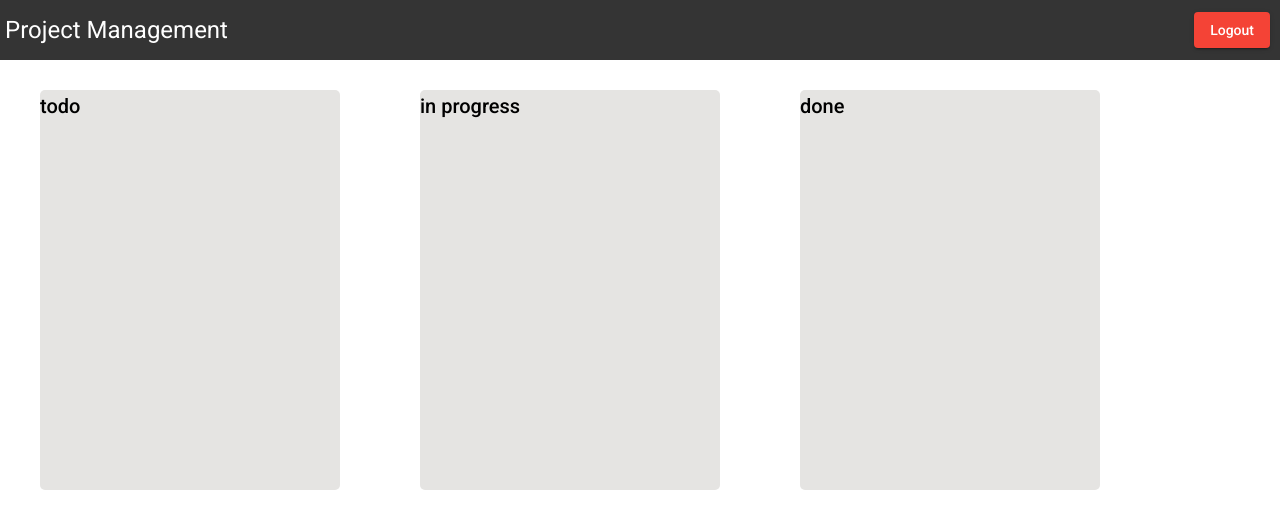
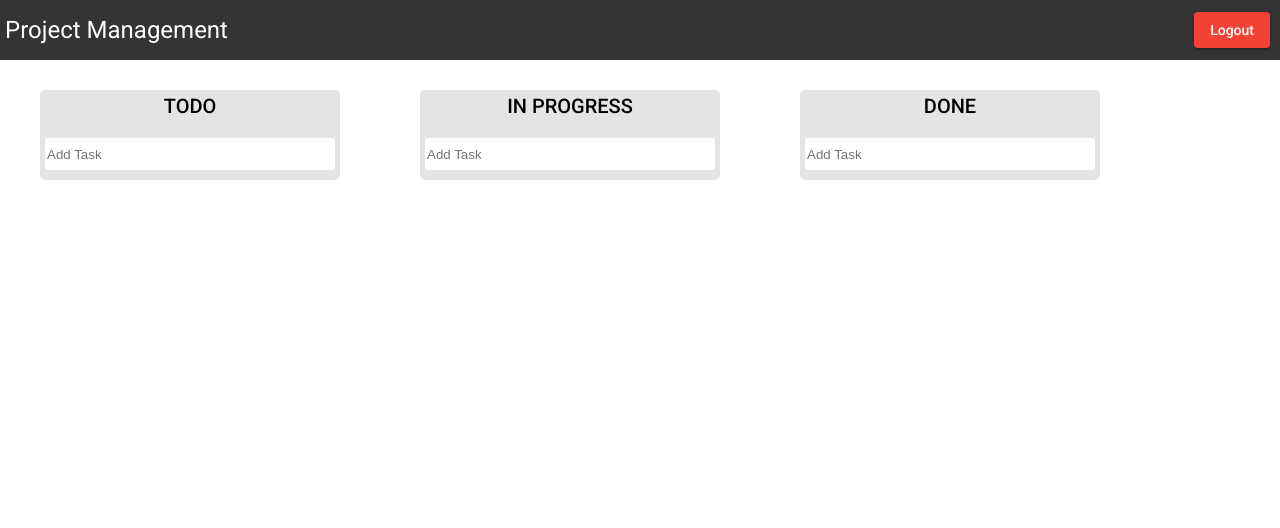
Before and after one commit to javiguerra777/final-project-javi, an Angular app in the folder frontend/: page /my/project/1 in a window 1280 px wide. Shown: the top 528 px of the page. Built offline with nearby package versions, Linux system fonts and the light colour scheme.

Commit message:
feat(UI): UI is built and has good functionality without a backend implementation

```diff
--- a/frontend/src/app/features/project/project-item/project-item.component.html
+++ b/frontend/src/app/features/project/project-item/project-item.component.html
@@ -1 +1,8 @@
-<h2>{{project.name}}</h2>
+<h2>{{project.name.toUpperCase()}}</h2>
+<div class="tasks-container">
+  <div *ngFor="let item of project.projects">
+    {{item}}
+  </div>
+<form [formGroup]="taskForm" (submit)="submitTask()" class="add-task-form">
+  <input type="text" name="task" id="task" placeholder="Add Task" formControlName="task">
+</form>
--- a/frontend/src/app/features/project/project-item/project-item.component.scss
+++ b/frontend/src/app/features/project/project-item/project-item.component.scss
@@ -0,0 +1,18 @@
+h2 {
+  text-align: center;
+}
+.tasks-container {
+  width: 100%;
+  height: 100%;
+}
+.add-task-form {
+  display: flex;
+  flex-direction: column;
+  padding: 0 5px;
+  margin-top: 5px;
+  input {
+    height: 30px;
+    border-radius: 3px;
+    border: none;
+  }
+}
--- a/frontend/src/app/features/project/project-item/project-item.component.ts
+++ b/frontend/src/app/features/project/project-item/project-item.component.ts
@@ -1,4 +1,5 @@
 import { Component, OnInit, Input } from '@angular/core';
+import { FormControl, FormGroup } from '@angular/forms';
 
 type Project = {
   name: string;
@@ -11,10 +12,16 @@ type Project = {
 })
 export class ProjectItemComponent implements OnInit {
   @Input() project!: Project;
+  taskForm = new FormGroup({
+    task: new FormControl(''),
+  });
 
   constructor() { }
 
   ngOnInit(): void {
   }
-
+  submitTask() {
+   this.project.projects.push(this.taskForm.value.task);
+   this.taskForm.reset();
+  }
 }
--- a/frontend/src/app/features/project/project.component.html
+++ b/frontend/src/app/features/project/project.component.html
@@ -1,8 +1,10 @@
 <div class="container">
   <app-navbar></app-navbar>
   <div class="projects-container">
-    <div *ngFor="let item of projects" class="card">
-      <app-project-item [project]="item"></app-project-item>
-    </div>
+      <div *ngFor="let item of projects">
+        <div class="card">
+          <app-project-item [project]="item"></app-project-item>
+        </div>
+      </div>
   </div>
 </div>
--- a/frontend/src/app/features/project/project.component.scss
+++ b/frontend/src/app/features/project/project.component.scss
@@ -15,9 +15,13 @@
 }
 .card {
   background-color: #E5E4E2;
+  height: auto;
+  padding-bottom: 10px;
   max-height: 400px;
   margin: 0 40px;
   min-width: 300px;
   border-radius: 5px;
   overflow: auto;
+  display: flex;
+  flex-direction: column;
 }
```
